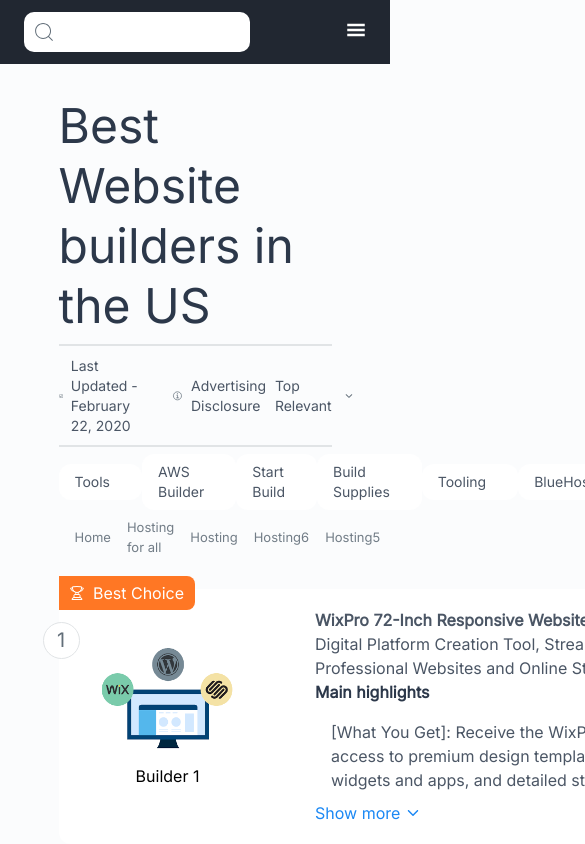
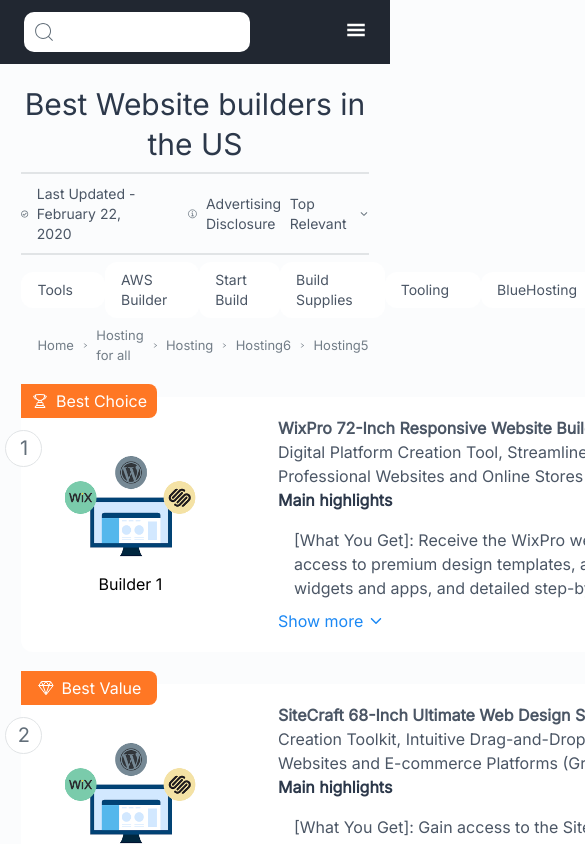
Before and after one commit to laxmansharma12/ReactJS-Assignment, a React (Create React App) app: page / in a window 390 px wide. Shown: the top 844 px of the page, 585 px wide, since content can reach past the window. Built offline with nearby package versions, Linux system fonts and the light colour scheme.

Commit message:
navbar made mobile screen responsive

```diff
--- a/src/components/Body/Body.scss
+++ b/src/components/Body/Body.scss
@@ -1,8 +1,12 @@
+$mobile: 640px;
+
 .Wrapper {
 	margin: 0 auto;
 	width: 70%;
 	height: fit-content;
-
+	@media screen and (max-width: $mobile) {
+		width: 89%;
+	}
 	.subWrapper {
 		display: flex;
 		justify-content: space-between;
--- a/src/components/Header/Header.scss
+++ b/src/components/Header/Header.scss
@@ -1,3 +1,19 @@
+$mobile: 640px;
+
+@mixin fontStyle {
+	font-size: 14px;
+	font-weight: 400;
+	line-height: 20px;
+	color: #4b5665;
+}
+@mixin flex($direction, $gap, $justifyContent) {
+	display: flex;
+	justify-content: $justifyContent;
+	align-items: center;
+	flex-direction: $direction;
+	gap: $gap;
+}
+
 .main {
 	h1 {
 		font-size: 48px;
@@ -6,72 +22,50 @@
 		color: #2c384a;
 		font-size: 3rem;
 		margin-bottom: 0.5rem;
+		@media screen and (max-width: $mobile) {
+			font-size: 30px;
+			width: 100%;
+			text-align: center;
+			line-height: 40px;
+		}
 	}
 	.hr {
 		height: 2px;
 		background-color: #e1e4e6;
 	}
 	.wrapperUp {
-		display: flex;
-		justify-content: space-between;
-		align-items: center;
+		@include flex(row, 0rem, space-between);
 		padding: 0.6rem 0;
 		.left {
-			display: flex;
-			justify-content: space-between;
-			align-items: center;
-			gap: 2rem;
+			@include flex(row, 2rem, space-between);
 			.leftInner {
-				display: flex;
-				justify-content: space-between;
-				align-items: center;
-				gap: 0.5rem;
-				font-size: 14px;
-				font-weight: 400;
-				line-height: 20px;
-				color: #4b5665;
+				@include fontStyle;
+				@include flex(row, 0.5rem, space-between);
 			}
 		}
 		.right {
-			display: flex;
-			justify-content: space-between;
-			align-items: center;
-			gap: 0.5rem;
-			font-size: 14px;
-			font-weight: 400;
-			line-height: 20px;
-			color: #4b5665;
+			@include fontStyle;
+			@include flex(row, 0.5rem, space-between);
 		}
 	}
 	.wrapperMid {
-		display: flex;
-		justify-content: space-between;
-		align-items: center;
+		@include flex(row, 0rem, space-between);
 		height: 70px;
 		width: 80%;
 		div {
-			display: flex;
-			justify-content: start;
-			align-items: center;
+			@include fontStyle;
+			@include flex(row, 0rem, start);
 			padding: 0.5rem 2rem 0.5rem 1rem;
-			font-size: 14px;
-			font-weight: 400;
-			line-height: 20px;
-			color: #4b5665;
 			border-radius: 12px;
 			background-color: #ffffff;
 		}
 	}
 	.wrapperDown {
-		display: flex;
-		justify-content: start;
-		align-items: center;
-		gap: 0.5rem;
+		@include flex(row, 0.5rem, start);
 		margin-left: 1rem;
 		label {
+			@include fontStyle;
 			font-size: 13px;
-			font-weight: 400;
-			line-height: 20px;
 			color: #727d87;
 		}
 	}
--- a/src/components/navbar/Nav.scss
+++ b/src/components/navbar/Nav.scss
@@ -16,9 +16,8 @@
 	width: 100%;
 	background-color: #212731;
 	@media screen and (max-width: $mobile) {
-		@include flex(row, 0rem);
+		@include flex(row, 3rem);
 		justify-content: space-around;
-		gap: 3rem;
 	}
 	.search {
 		@include flex(row, 5px);
```
